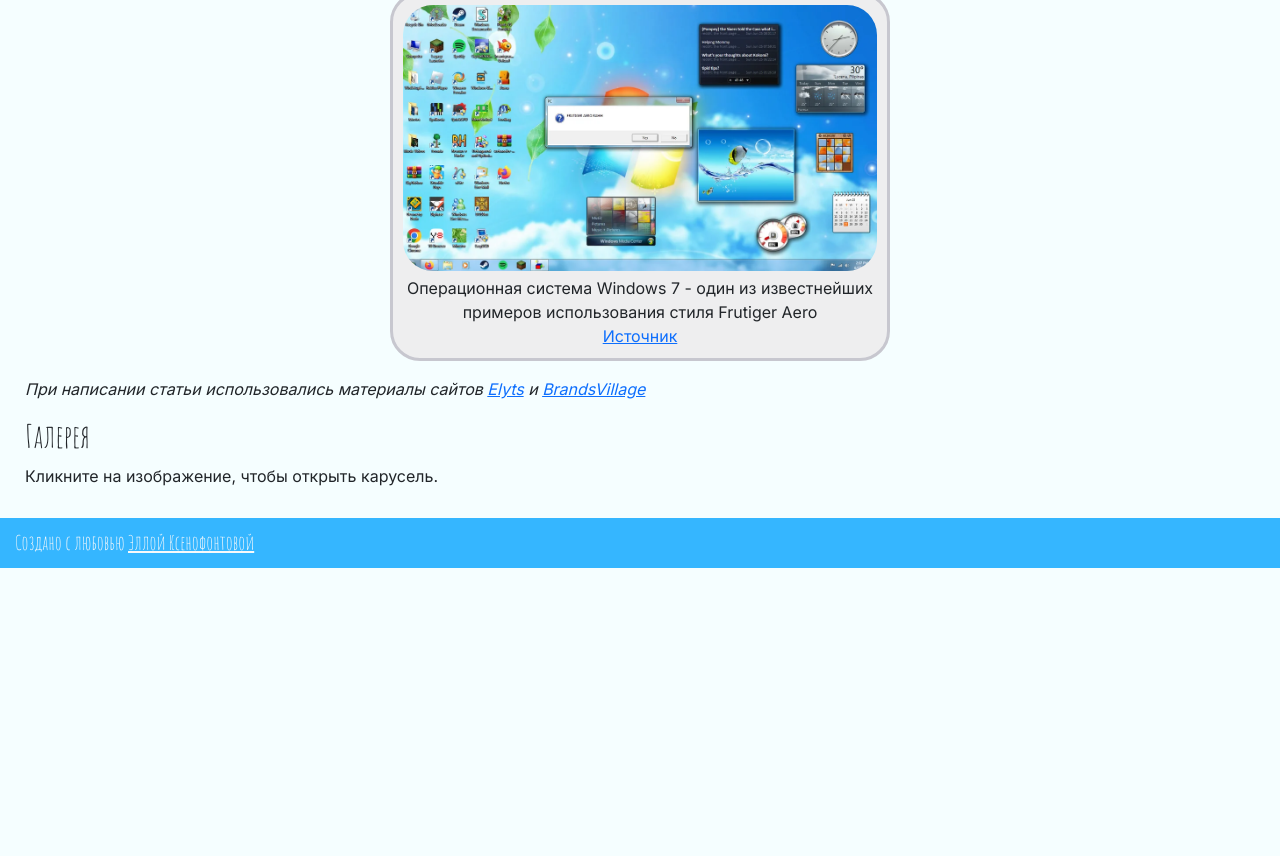
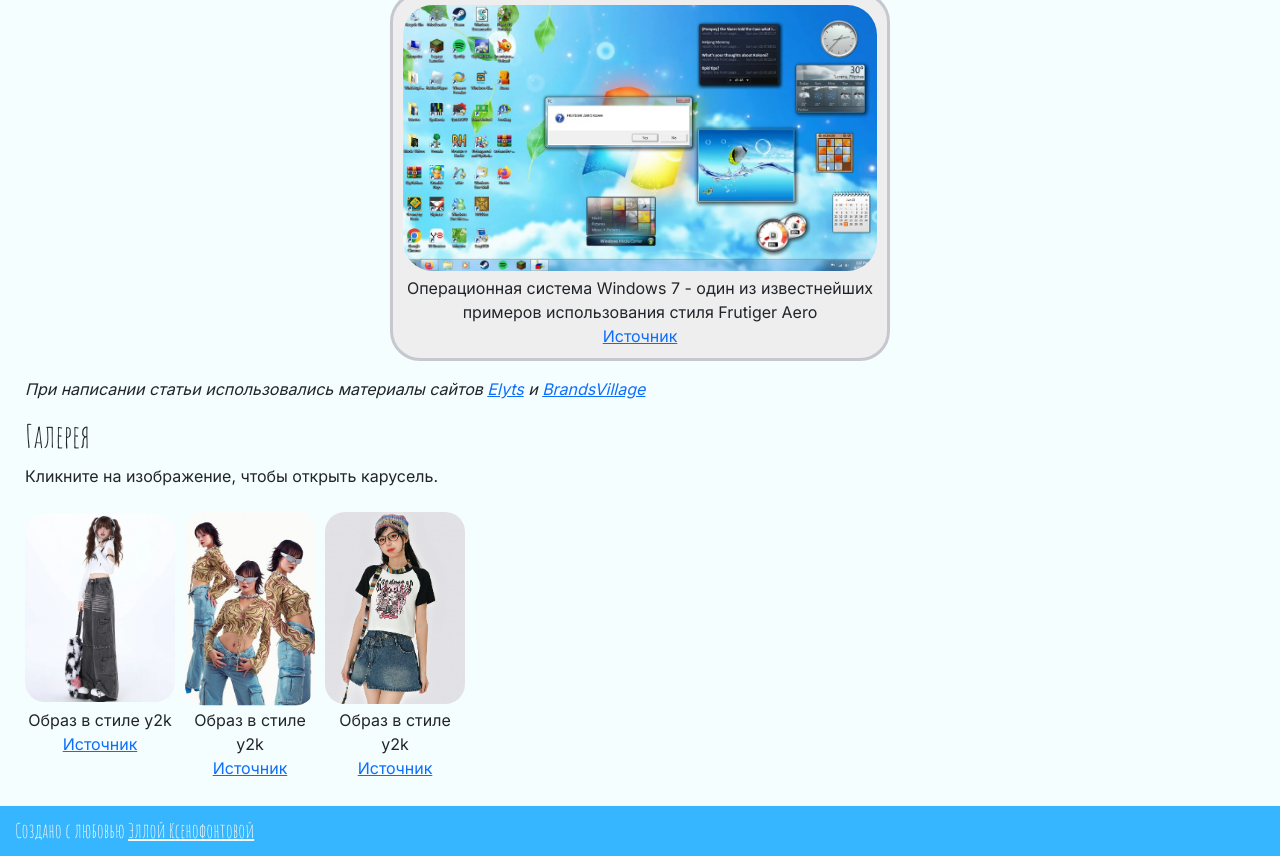
Before and after one commit to Ella-Ksenofontova/fashion-encyclopedia, a Jekyll site: the page built from _posts/2025-01-08-y2k.html, in a window 1280 px wide and 900 px high, scrolled down 4998 px, cut to the strip 44-900 px from the top of the window. Built offline with Jekyll 4.4.1, drawn with Linux system fonts in a browser that asks for light colours; before the commit the page ends 5610 px from its top, so only the background shows below that.

Commit message:
Добавила изображению в галерею поста про y2k

```diff
--- a/_posts/2025-01-08-y2k.html
+++ b/_posts/2025-01-08-y2k.html
@@ -2,9 +2,9 @@
 custom_title: "Эстетика y2k"
 page_image_bg: "y2k.png"
 page_image_source: "https://www.premiumy2kwholesale.com/blog/why-y2k-fashion-is-popular-in-2024"
-gallery_images: []
-gallery_sources: []
-gallery_captions: []
+gallery_images: ["Образ y2k 1.webp", "Образ y2k 2.jpg", "Образ y2k 3.jpg"]
+gallery_sources: ["https://ru.nanborabbit.com/products/sweet-girly-y2k-style-gray-straight-leg-jeans", "https://ru.freepik.com/author/pikisuperstar", "https://www.kawaiifashionshop.com/ru/%D0%BF%D1%80%D0%BE%D0%B4%D1%83%D0%BA%D1%82/summer-y2k-style-comic-graphic-print-slim-fit-t-shirt/"]
+gallery_captions: ["Образ в стиле y2k", "Образ в стиле y2k", "Образ в стиле y2k"]
 categories: [subcultures_and_aesthetics]
 permalink: "y2k"
 ---
```
Also changed, not shown: assets/Образ y2k 1.webp (added), assets/Образ y2k 2.jpg (added), assets/Образ y2k 3.jpg (added).
